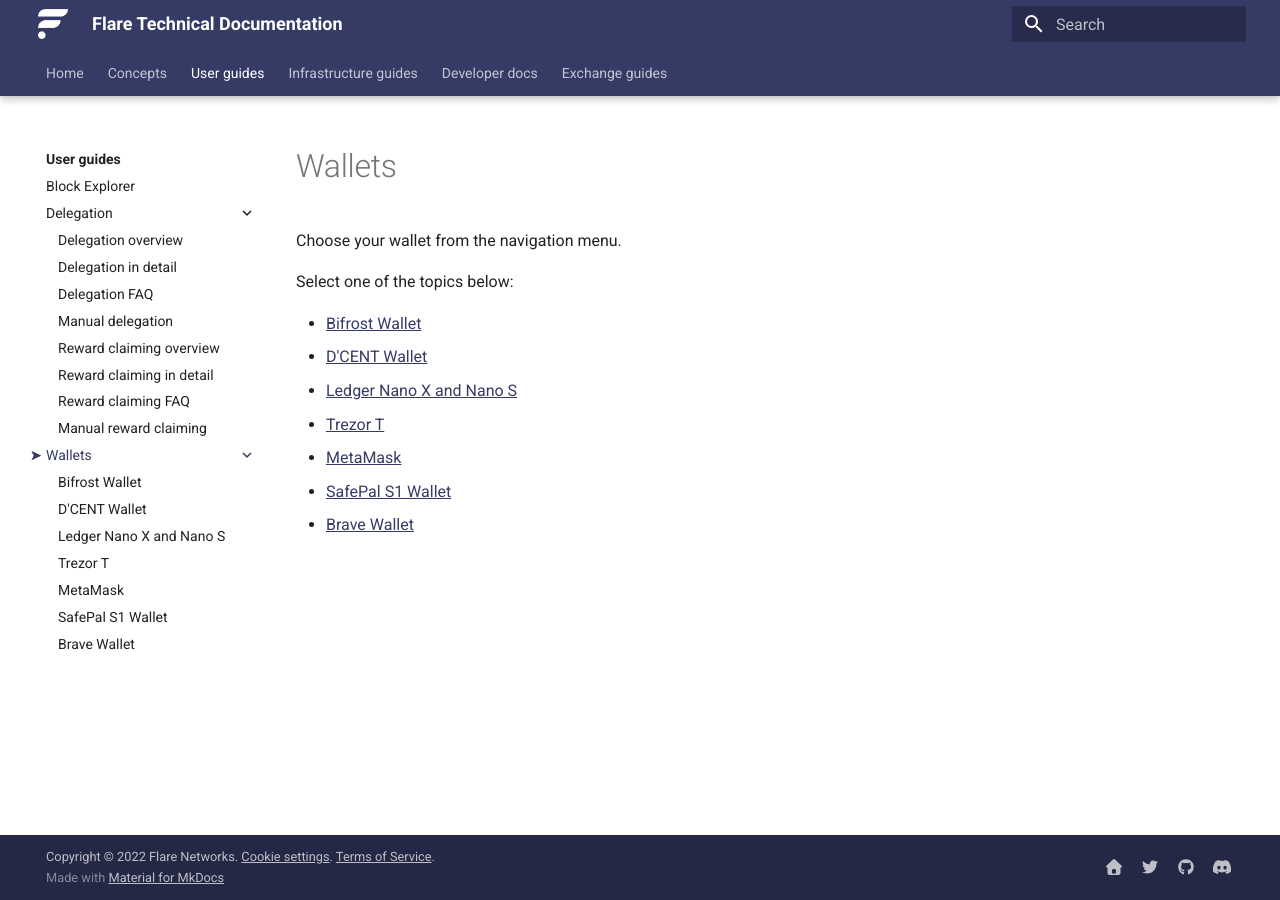
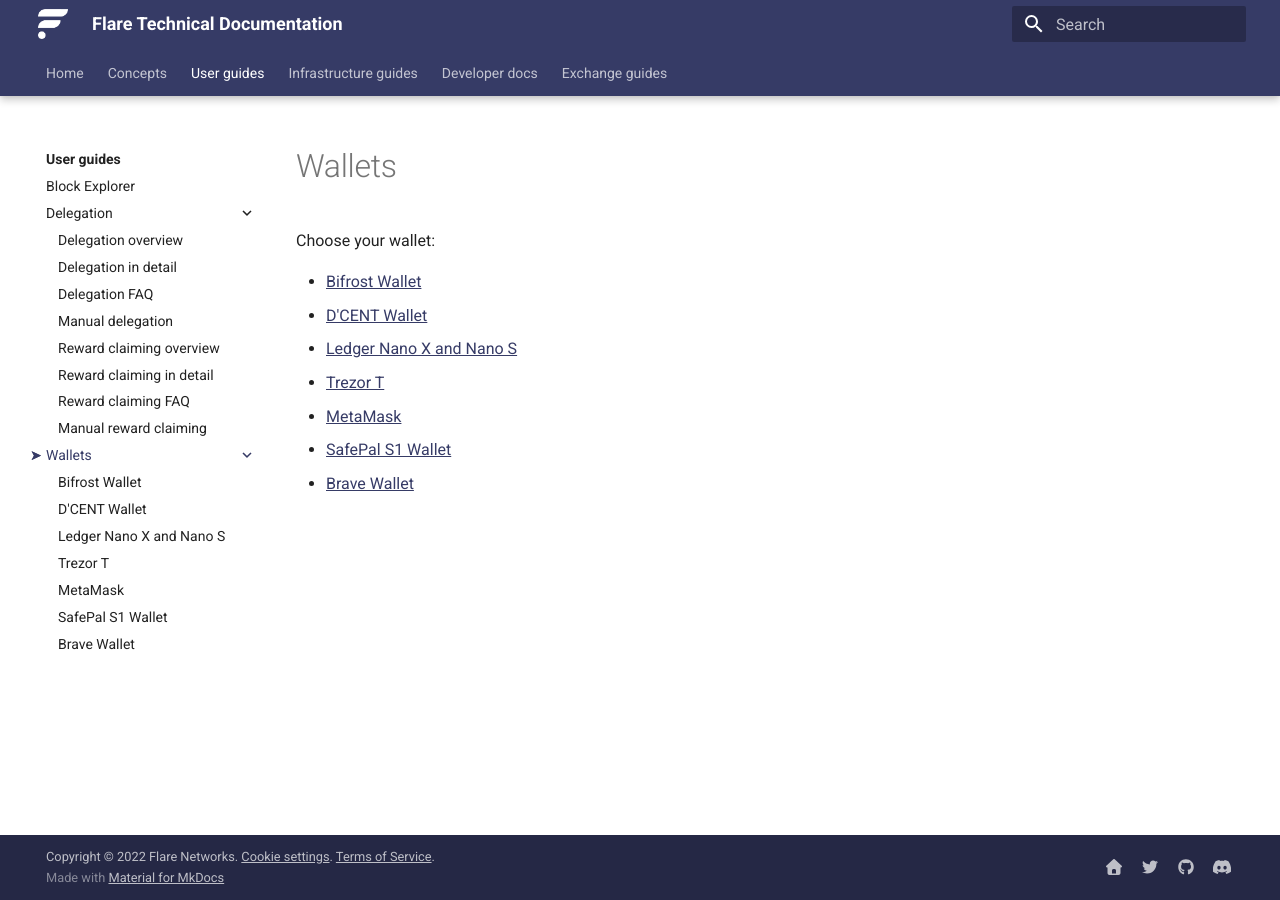
Before and after one commit to flare-foundation/docs, an MkDocs documentation site: the page built from docs/user/wallets/index.md, in a window 1280 px wide. Built offline with MkDocs 1.6.1 and Material for MkDocs 9.7.7, drawn with Linux system fonts in a browser that asks for light colours; comment, search, counter and statistics services are not loaded.

Commit message:
Tweak some section landing pages summaries

```diff
--- a/docs/user/wallets/index.md
+++ b/docs/user/wallets/index.md
@@ -1,8 +1,6 @@
 # Wallets
 
-Choose your wallet from the navigation menu.
-
-Select one of the topics below:
+Choose your wallet:
 
 * [Bifrost Wallet](./bifrost-wallet.md)
 * [D'CENT Wallet](./dcent-wallet.md)
```
Also changed, not shown: docs/dev/reference/index.md (+1 -1 lines).
